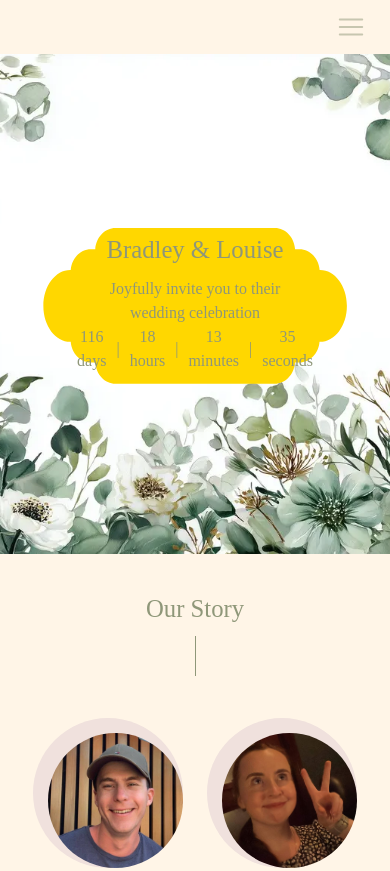
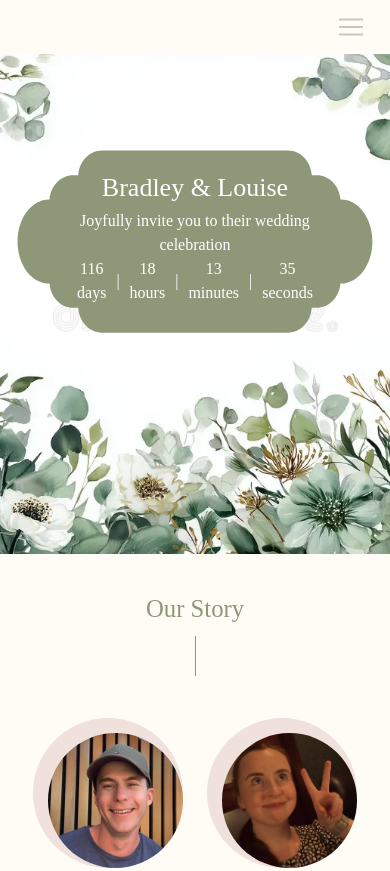
Before and after one commit to bradleytenuta/wedding-website, a plain HTML site: page index.html in a window 390 px wide. Shown: the top 871 px of the page. Drawn offline with nearby package versions, Linux system fonts and the light colour scheme.

Commit message:
Made additional changes like improving the home section and improving stlying.

```diff
--- a/assets/style.css
+++ b/assets/style.css
@@ -1,11 +1,14 @@
 /* Old background colour: #b48a78 & #fffaf7 */
+/* Other white image we used which looks nice: fffbf5 */
+/* new white background to use from image: fef5e6 */
+
 
 /* Other */
 body {
     font-family: 'eb garamond', serif !important;
     margin: 0;
     padding: 0;
-    background-color: #fff5e7 !important;
+    background-color: #fffbf5 !important;
     color: #333;
 }
 h2 {
@@ -17,6 +20,12 @@ h2 {
 p {
     color: #8f9779 !important;
     text-align: center !important;
+}
+li {
+    color: #8f9779 !important;
+}
+li > a {
+    color: #8f9779 !important;
 }
 section {
     padding: 40px 20px;
@@ -52,7 +61,7 @@ header {
     text-align: center;
 }
 nav {
-    background-color: #fff5e7 !important;
+    background-color: #fffbf5 !important;
 }
 nav ul {
     padding: 0;
@@ -70,9 +79,10 @@ nav ul {
     margin: 0 auto;
     overflow: hidden;
 }
-.home-content > section {
+.home-content > div {
     max-width: none;
-    width: 100%;
+    width: 720px;
+    padding: 40px 20px;
 }
 .home-label-wrapper {
     position: relative;
@@ -92,6 +102,15 @@ nav ul {
     right: 15%;
     bottom: 15%;
 }
+.home-label-content > h2 {
+    color: white !important;
+}
+.home-label-content > p {
+    color: white !important;
+}
+.home-label-content > h2 {
+    font-size: 42px;
+}
 .home-bg-image {
     width: 100%;
     height: 100%;
@@ -108,11 +127,37 @@ nav ul {
     display: flex;
     flex-direction: column;
     align-items: center;
-    justify-content: center;
+    justify-content: normal;
+    padding-top: 8%;
+}
+#description {
+    font-size: 20px;
+}
+#countdown {
+    font-size: 20px;
 }
 @media (max-width: 768px) {
     .home-content {
         min-height: 500px;
+        padding-top: 14%;
+    }
+    .home-label-bg {
+        transform: scale(1.1);
+    }
+    .home-label-content > h2 {
+        font-size: 26px;
+        margin-bottom: 6px !important;
+    }
+    .home-content > div {
+        max-width: none;
+        width: 412px;
+        padding: 40px 20px;
+    }
+    #countdown {
+        font-size: 16px;
+    }
+    #description {
+        font-size: 16px;
     }
 }
 /* Home */
@@ -146,7 +191,7 @@ nav ul {
   height: 100%;
 }
 .wave-container > svg path {
-  fill: #fff5e7;
+  fill: #fffbf5;
 }
 .wave-container > svg rect {
   fill: #8f9779;
@@ -192,8 +237,6 @@ nav ul {
     width: 100%;
     max-width: 1320px;
     margin: 0 auto;
-    margin-bottom: 40px;
-    margin-top: 40px;
     overflow: hidden;
 }
 .agenda-image {
--- a/index.html
+++ b/index.html
@@ -10,9 +10,6 @@
 </head>
 
 <body>
-
-
-
     <header>
         <nav class="navbar navbar-expand-lg">
             <div class="container">
@@ -50,18 +47,18 @@
     <div class="home-container">
         <img src="assets/botanical-border-soft-sage-green-featuring-watercolor-florals-greenery-perfect-invitations-decor-delicate-design-404347248.jpg" alt="" class="home-bg-image">
         <div class="home-content">
-        <section style="color: #8f9779; text-align: center;">
+            <div style="color: #8f9779; text-align: center;">
                 <div class="home-label-wrapper">
                     <svg class="home-label-bg" viewBox="35 295 335 180" xmlns="http://www.w3.org/2000/svg" preserveAspectRatio="xMidYMid meet">
                         <path d="M335,349.2c-0.2,0-0.3,0-0.5,0c-1-12.4-10.2-22.1-21.5-22.1h-4.6c-0.8-12.6-10.1-22.6-21.5-22.6H117.4
                             c-11.4,0-20.7,10-21.5,22.6h-4.6c-11.3,0-20.5,9.7-21.5,22.1c-0.2,0-0.3,0-0.5,0c-15.8,0-28.6,17.1-28.6,38.2
                             c0,21.1,12.8,38.2,28.6,38.2c0.2,0,0.3,0,0.5,0c1,12.4,10.2,22.1,21.5,22.1h4.6c0.8,12.6,10.1,22.6,21.5,22.6h169.4
                             c11.4,0,20.7-10,21.5-22.6h4.6c11.3,0,20.5-9.7,21.5-22.1c0.2,0,0.3,0,0.5,0c15.8,0,28.6-17.1,28.6-38.2
-                        C363.6,366.3,350.8,349.2,335,349.2z" fill="gold"/>
+                            C363.6,366.3,350.8,349.2,335,349.2z" fill="#8f9779"/>
                     </svg>
                     <div class="home-label-content" style="display: flex; flex-direction: column; align-items: center; justify-content: center;">
                         <h2>Bradley & Louise</h2>
-                    <p style="margin: 0px;">Joyfully invite you to their wedding celebration</p>
+                        <p id="description" style="margin: 0px;">Joyfully invite you to their wedding celebration</p>
                         <p id="countdown" style="margin: 0px; display: flex; gap: 10px; justify-content: center;"></p>
                         <script>
                             (function() {
@@ -101,11 +98,9 @@
                         </script>
                     </div>
                 </div>
-        </section>
             </div>
         </div>
-
-
+    </div>
 
     <section id="story" style="color: #8f9779; text-align: center;">
         <h2>Our Story</h2>
@@ -126,8 +121,6 @@
         </p>
     </section>
 
-
-
     <div id="details">
         <div class="wave-container">
             <svg viewBox="0 70 500 60" preserveAspectRatio="none">
@@ -135,7 +128,7 @@
                 <path d="M0,100 C150,200 350,0 500,100 L500,00 L0,0 Z" style="stroke: none;"></path>
             </svg>
         </div>
-        <div style="background-color: #8f9779; padding: 40px; padding-bottom: 0px;">
+        <div style="background-color: #8f9779; padding: 40px; padding-bottom: 0px; padding-top: 20px;">
             <section>
                 <h2 class="details-heading" style="color: #fffaf7 !important;">The Details</h2>
                 <div class="container text-center">
@@ -165,14 +158,11 @@
         </div>
     </div>
 
-
-
     <div style="background-color: #8f9779;">
         <section style="padding-top: 0px;">
             <iframe style="width: 100%; min-height: 400px; border:0; border-radius: 25px;" src="https://www.google.com/maps/embed?pb=!1m18!1m12!1m3!1d27460.59101116074!2d-0.37028034200016513!3d51.31837576217324!2m3!1f0!2f0!3f0!3m2!1i1024!2i768!4f13.1!3m3!1m2!1s0x4875e0702faa9473%3A0x1d7bce5cff5594a!2sWoodlands%20Park%20Hotel!5e0!3m2!1sen!2suk!4v1764417436976!5m2!1sen!2suk" allowfullscreen="" loading="lazy" referrerpolicy="no-referrer-when-downgrade"></iframe>
         </section>
     </div>
-
 
     <div class="agenda-wave-container">
         <svg viewBox="0 70 500 60" preserveAspectRatio="none">
@@ -181,18 +171,17 @@
         </svg>
     </div>
 
-
     <div class="agenda-container">
         <img src="assets/woodlands-park.jpg" alt="Woodlands Park Hotel" class="agenda-image">
     </div>
 
-    <section id="accommodation" style="text-align: center;">
+    <section id="accommodation" style="text-align: center; padding-top: 0px;">
         <h2>Accommodation</h2>
         <div class="vertical-divide" style="height: 2.5em; width: 0.05em;"></div>
         <p style="margin-top: 2em;">
             We’d love for everyone to stay close and enjoy the celebrations with us, so here are some options for a comfortable night.
             <br>
-            Our venue has plenty of rooms available for guests, and we’ve arranged a special discount for anyone booking there. Just use the code <span>[INSERT CODE]</span> when reserving your stay to enjoy the discounted rate.
+            Our venue has plenty of rooms available for guests, and we’ve arranged a special discount for anyone booking there. Just use the code <strong>LYNC010126</strong> when reserving your stay to enjoy the discounted rate.
             <br>
             If you’d like other options, there are also other lovely hotels nearby including:
         </p>
@@ -205,13 +194,7 @@
         </p>
     </section>
 
-
-
-
-
-
-
-    <section id="rsvp" style="color: #8f9779; text-align: center;">
+    <section id="rsvp" style="color: #8f9779; text-align: center; padding-top: 0px;">
         <h2>RSVP</h2>
         <div class="vertical-divide" style="height: 2.5em; width: 0.05em;"></div>
         <p style="margin-top: 2em;">We can't wait to celebrate with you! Please let us know if you'll be joining us by filling out the form below.</p>
@@ -220,7 +203,7 @@
         <iframe class="rsvp-iframe" src="https://docs.google.com/forms/d/e/1FAIpQLSdeMcOfgIg6eoQFis9G1QPx2X6re4JQLioEMYOd8yHg3Rjlqg/viewform?embedded=true" frameborder="0" marginheight="0" marginwidth="0"></iframe>
     </div>
 
-    <section id="gifts" style="color: #8f9779; text-align: center;">
+    <section id="gifts" style="color: #8f9779; text-align: center; padding-top: 0px;">
         <h2>Gifts</h2>
 
         <div class="container text-center" style="margin-top: 2em; margin-bottom: 2em;">
@@ -245,7 +228,7 @@
         </div>
     </section>
 
-    <section id="faq" style="color: #8f9779; text-align: center;">
+    <section id="faq" style="color: #8f9779; text-align: center; padding-top: 0px;">
         <h2>FAQ</h2>
         <div class="vertical-divide" style="height: 2.5em; width: 0.05em;"></div>
         <div class="accordion" id="faqAccordion" style="margin-top: 2em; margin-bottom: 2em;">
@@ -315,8 +298,6 @@
         </div>
     </section>
 
-
-
     <footer>
         <div class="footer-content">
             <p class="footer-names" style="color: white !important;">Bradley & Louise</p>
@@ -326,10 +307,7 @@
         </div>
     </footer>
 
-
-
     <script src="https://cdn.jsdelivr.net/npm/bootstrap@5.3.8/dist/js/bootstrap.bundle.min.js" integrity="sha384-FKyoEForCGlyvwx9Hj09JcYn3nv7wiPVlz7YYwJrWVcXK/BmnVDxM+D2scQbITxI" crossorigin="anonymous"></script>
     <script src="assets/script.js"></script>
-
 </body>
 </html>
```
Also changed, not shown: assets/woodlands-park-old-v2.jpg (added), assets/woodlands-park.jpg. Lines whose indentation alone changed are shown as unchanged.
